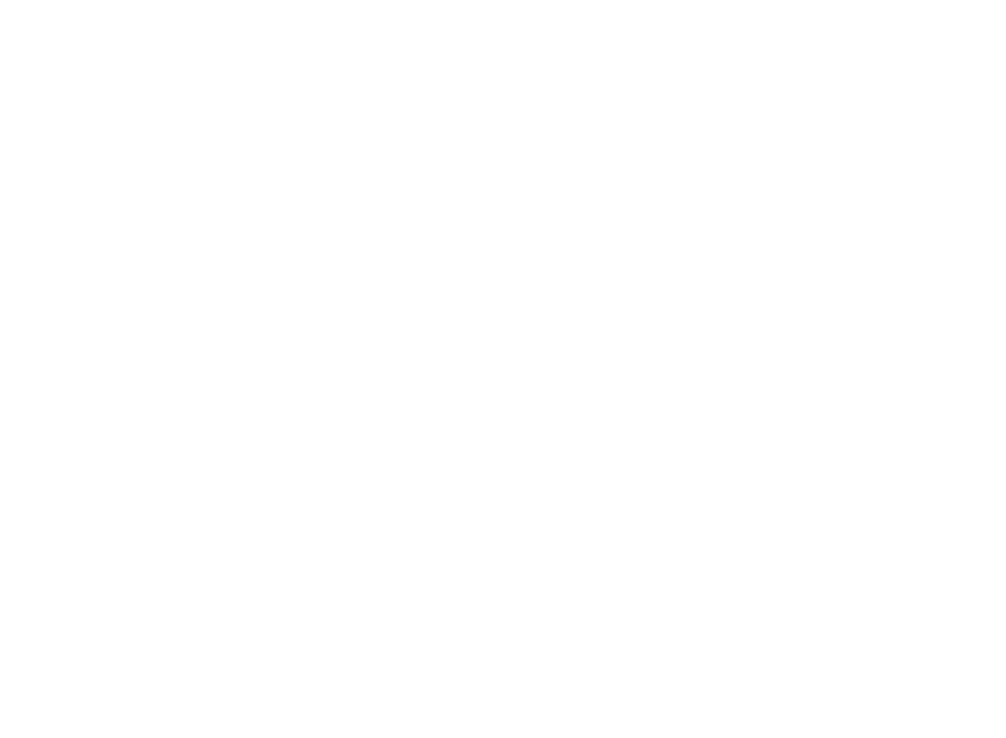
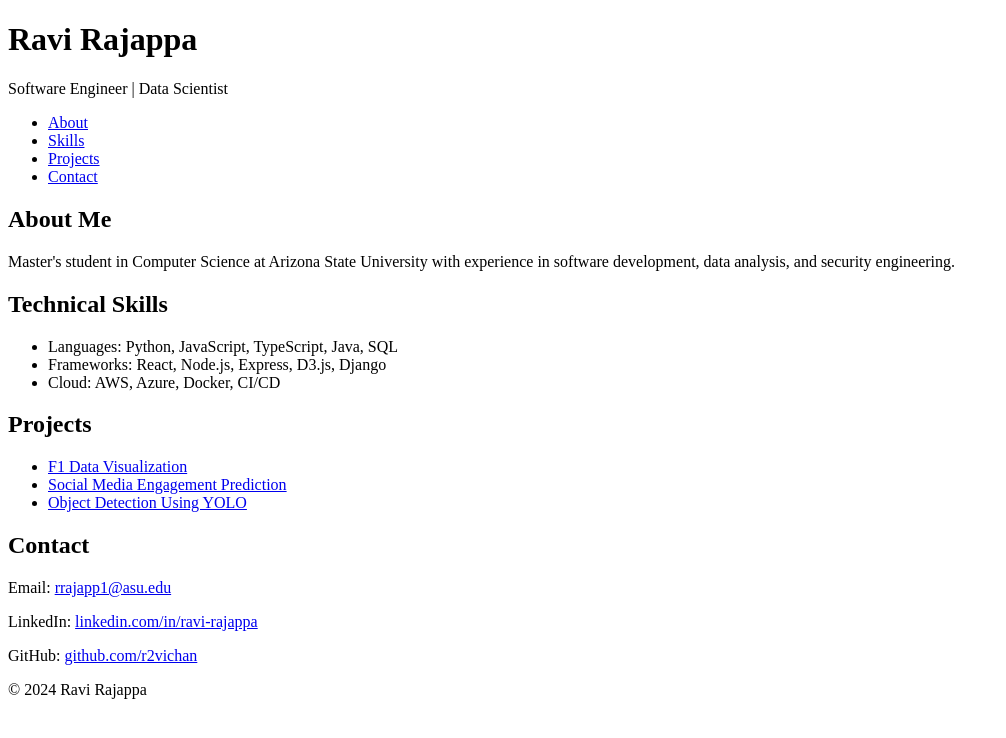
Before and after one commit to r2vichan/r2vichan.github.io, a plain HTML site: page index.html in a window 1280 px wide. Shown: the whole page, without its empty margins (0-1006 px from the left). Drawn offline with Linux system fonts and the light colour scheme.

Commit message:
Update index.html

```diff
--- a/index.html
+++ b/index.html
@@ -1,3 +1,74 @@
-<html>
+<!DOCTYPE html>
+<html lang="en">
+<head>
+    <meta charset="UTF-8">
+    <meta name="viewport" content="width=device-width, initial-scale=1.0">
+    <title>Ravi Rajappa | Portfolio</title>
+    <link rel="stylesheet" href="styles.css">
+</head>
+<body>
+    <header>
+        <h1>Ravi Rajappa</h1>
+        <p>Software Engineer | Data Scientist</p>
+        <nav>
+            <ul>
+                <li><a href="#about">About</a></li>
+                <li><a href="#skills">Skills</a></li>
+                <li><a href="#projects">Projects</a></li>
+                <li><a href="#contact">Contact</a></li>
+            </ul>
+        </nav>
+    </header>
 
+    <section id="about">
+        <h2>About Me</h2>
+        <p>Master's student in Computer Science at Arizona State University with experience in software development, data analysis, and security engineering.</p>
+    </section>
+
+    <section id="skills">
+        <h2>Technical Skills</h2>
+        <ul>
+            <li>Languages: Python, JavaScript, TypeScript, Java, SQL</li>
+            <li>Frameworks: React, Node.js, Express, D3.js, Django</li>
+            <li>Cloud: AWS, Azure, Docker, CI/CD</li>
+        </ul>
+    </section>
+
+    <section id="projects">
+        <h2>Projects</h2>
+        <ul id="projects-list"></ul>
+    </section>
+
+    <section id="contact">
+        <h2>Contact</h2>
+        <p>Email: <a href="mailto:rrajapp1@asu.edu">rrajapp1@asu.edu</a></p>
+        <p>LinkedIn: <a href="https://www.linkedin.com/in/ravi-rajappa/" target="_blank">linkedin.com/in/ravi-rajappa</a></p>
+        <p>GitHub: <a href="https://github.com/r2vichan" target="_blank">github.com/r2vichan</a></p>
+    </section>
+
+    <footer>
+        <p>&copy; 2024 Ravi Rajappa</p>
+    </footer>
+
+    <script>
+        document.addEventListener("DOMContentLoaded", function() {
+            const projects = [
+                { name: 'F1 Data Visualization', url: 'https://github.com/r2vichan/f1-data-visualization' },
+                { name: 'Social Media Engagement Prediction', url: 'https://github.com/r2vichan/Proj-Blue-Sky-Prediction' },
+                { name: 'Object Detection Using YOLO', url: 'https://github.com/r2vichan/yolo-detection' }
+            ];
+
+            const projectsList = document.getElementById("projects-list");
+            projects.forEach(project => {
+                const li = document.createElement("li");
+                const a = document.createElement("a");
+                a.href = project.url;
+                a.textContent = project.name;
+                a.target = "_blank";
+                li.appendChild(a);
+                projectsList.appendChild(li);
+            });
+        });
+    </script>
+</body>
 </html>
```
